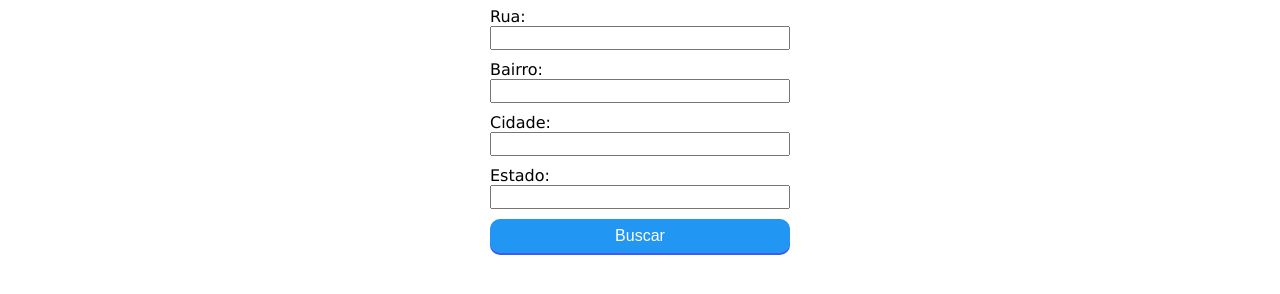
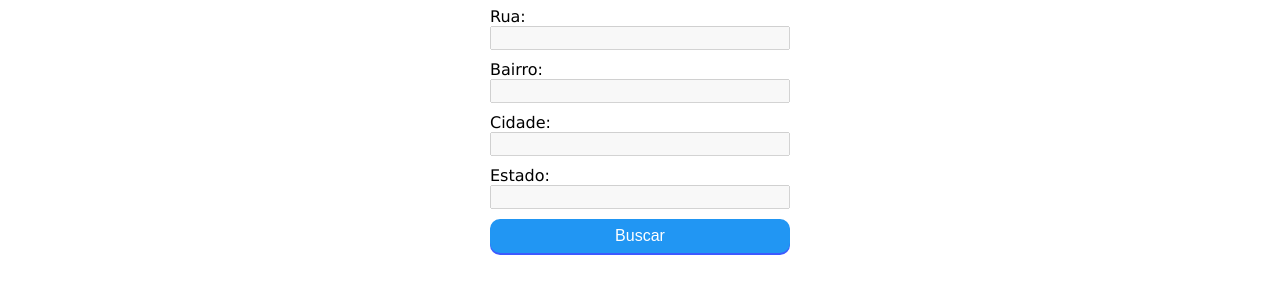
Before and after one commit to leonardovsramos/TI_Academy_Desafio_HTML_CSS, a plain HTML site: page desafio02/index.html in a window 1280 px wide. Shown: the part 296-590 px from the top of the page. Drawn offline with Linux system fonts and the light colour scheme.

Commit message:
Alterações Desafio HTML e CSS

```diff
--- a/desafio02/index.html
+++ b/desafio02/index.html
@@ -38,16 +38,16 @@
             <input type="text" class="form-control" id="cep">
 
             <label for="rua">Rua:</label>
-            <input type="text" class="form-control" id="rua">
+            <input type="text" class="form-control" id="rua" disabled>
 
             <label for="bairro">Bairro:</label>
-            <input type="text" id="bairro" class="form-control">
+            <input type="text" id="bairro" class="form-control" disabled>
 
             <label for="cidade">Cidade:</label>
-            <input type="text" id="cidade" class="form-control">
+            <input type="text" id="cidade" class="form-control" disabled>
 
             <label for="estado">Estado:</label>
-            <input type="text" id="estado" class="form-control">
+            <input type="text" id="estado" class="form-control" disabled>
 
             <input type="submit" class="form-control azul" value="Buscar">
         </form>
--- a/desafio02/style/style.css
+++ b/desafio02/style/style.css
@@ -78,3 +78,7 @@ main {
     box-shadow: 0 2px #3D5AFE;
     padding: 5px 0;
 }
+
+input[type="text"] {
+    color: #000;
+}
```
